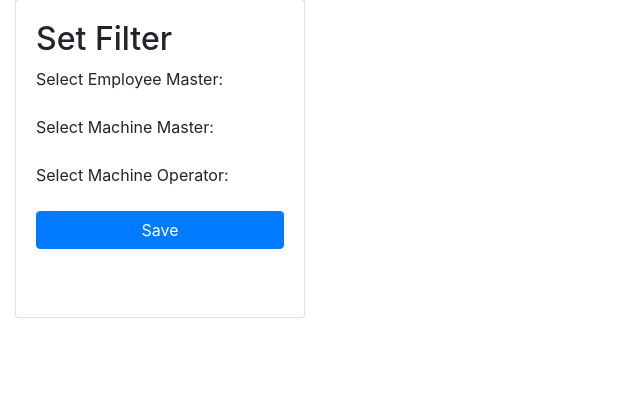
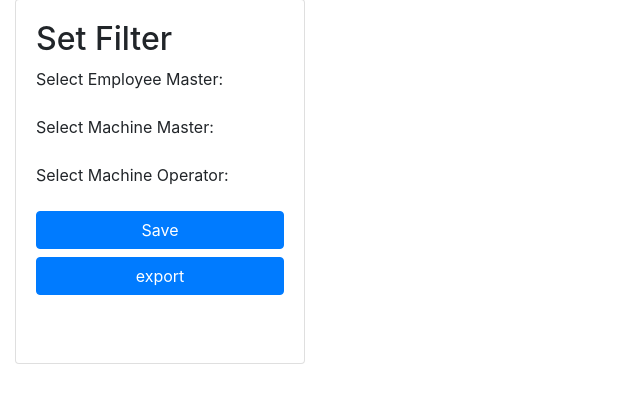
Before and after one commit to Ktic15/iot, a Flask app: page /report in a window 1280 px wide. Shown: the part 159-562 px from the top of the page, without its empty margins (0-640 px from the left). Run offline with Flask 3, Linux system fonts and the light colour scheme; data that the repository does not hold is empty; some libraries are stand-ins or nearby versions.

Commit message:
report export

```diff
--- a/app/app.py
+++ b/app/app.py
@@ -4,6 +4,7 @@ from fileinput import filename
 from flask import Flask, render_template, request, redirect, url_for, flash
 import psycopg2 #pip install psycopg2
 from psycopg2 import extras
+import datetime
 
 app = Flask(__name__)
 app.secret_key = "cairocoders-ednalan"
@@ -15,6 +16,10 @@ DB_PASS = "gokul"
 DB_PORT = "5432"
 
 conn = psycopg2.connect(dbname=DB_NAME, user=DB_USER, password=DB_PASS, host=DB_HOST, port=DB_PORT )
+
+# Global variables
+list_data = []
+table_vs_column=[]
 
 @app.route('/operator_assignment')
 def Svindex():
@@ -543,20 +548,32 @@ def DhIndex():
 @app.route('/report', methods=['POST','GET'])
 def RIndex():
     cur = conn.cursor(cursor_factory=psycopg2.extras.DictCursor)
-    list_data = []
-    table_vs_column=[]
+    global list_data
+    global table_vs_column
+    status = ""
     if request.method == 'POST':
-        for selected_column in request.form:
-            selected_table = request.form[selected_column]
-            table_vs_column.append(selected_table+"."+selected_column)
+        if "save" in request.form:
+            list_data = []
+            table_vs_column=[]
+            for selected_column in request.form:
+                if selected_column!="save":
+                    selected_table = request.form[selected_column]
+                    table_vs_column.append(selected_table+"."+selected_column)
 
-        s = "SELECT "
-        for column in table_vs_column:
-            s+=column+","
-        s=s[0:-1]
-        s+=" FROM machine_operator INNER JOIN employee_master ON machine_operator.operator_id=employee_master.employee_code INNER JOIN machine_master ON machine_operator.machine_no=machine_master.mno"
-        cur.execute(s) # Execute the SQL
-        list_data = cur.fetchall()
+            s = "SELECT "
+            for column in table_vs_column:
+                s+=column+","
+            s=s[0:-1]
+            s+=" FROM machine_operator INNER JOIN employee_master ON machine_operator.operator_id=employee_master.employee_code INNER JOIN machine_master ON machine_operator.machine_no=machine_master.mno"
+            cur.execute(s) # Execute the SQL
+            list_data = cur.fetchall()
+        elif "export" in request.form:
+            if list_data!=[]:
+                df = pandas.DataFrame(list_data,index=[x for x in range(1,len(list_data)+1)], columns=table_vs_column)
+                df.to_excel('Reports/report_'+datetime.datetime.utcnow().strftime("%Y-%m-%d_%H.%M.%S.%f")[:-4]+".xlsx", sheet_name='sheet 1')
+                status="export success"
+            else:
+                status="No date to export"
 
     s= "SELECT COLUMN_NAME FROM INFORMATION_SCHEMA.COLUMNS WHERE TABLE_NAME = \'employee_master\'"
     cur.execute(s) # Execute the SQL
@@ -569,7 +586,7 @@ def RIndex():
     s= "SELECT COLUMN_NAME FROM INFORMATION_SCHEMA.COLUMNS WHERE TABLE_NAME = \'machine_operator\'"
     cur.execute(s) # Execute the SQL
     machine_operator = cur.fetchall()
-    return render_template('Report.html', employee_master=employee_master, machine_master=machine_master, machine_operator=machine_operator, table_vs_column=table_vs_column, list_data = list_data)
+    return render_template('Report.html', employee_master=employee_master, machine_master=machine_master, machine_operator=machine_operator, table_vs_column=table_vs_column, list_data = list_data, status=status)
 
 if __name__ == "__main__":
     app.run(debug=True)
--- a/app/templates/Report.html
+++ b/app/templates/Report.html
@@ -53,8 +53,11 @@
                 </div>
 
 
-                <button class="btn btn-primary btn-block">
+                <button class="btn btn-primary btn-block" name="save">
                     Save
+                </button>
+                <button class="btn btn-primary btn-block" name="export">
+                    export
                 </button>
                 <br>
                 <br>
@@ -85,9 +88,12 @@
 </div>
 </div>
 <script>
+var status = '{{status}}';
+if (status!=""){
+    alert(status);
+}
 
-
-  </script>
+</script>
 
 
 {% endblock %}
--- /dev/null
+++ b/readmi2.txt
@@ -0,0 +1,4 @@
+
+additional modules need to install for export
+pip install xlwt
+pip install openpyxl
```
